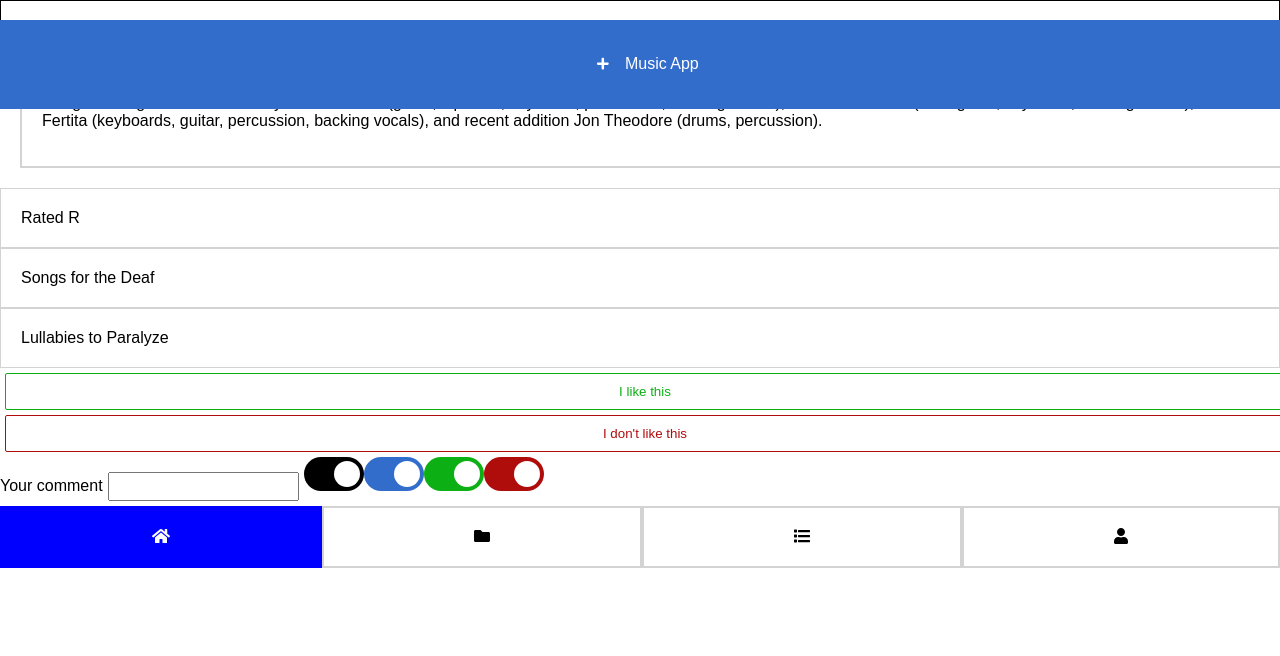
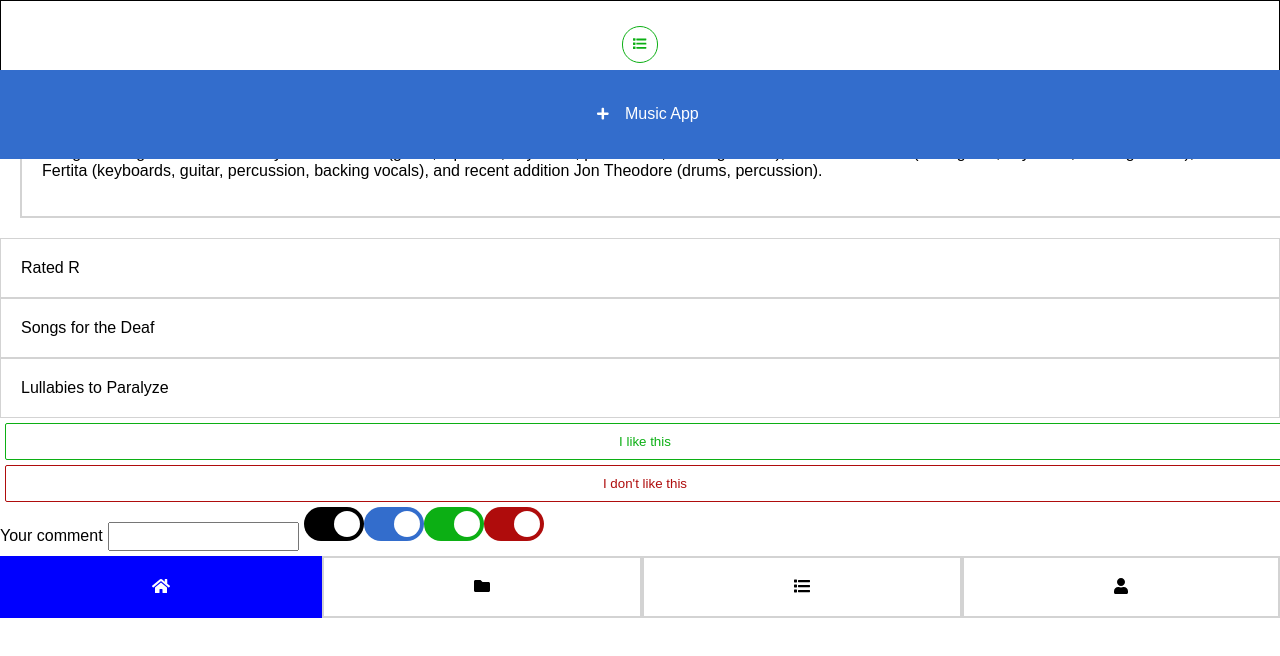
Before and after one commit to matthewbdaly/spectrum, a React app: page /demo in a window 1280 px wide. Shown: the top 656 px of the page. Built offline with nearby package versions, Linux system fonts and the light colour scheme.

Commit message:
Added some styling to the app component

```diff
--- a/src/App.scss
+++ b/src/App.scss
@@ -10,3 +10,7 @@ div, section {
     border: 0;
     padding: 0;
 }
+
+div.App {
+    padding-top: 50px;
+}
```
